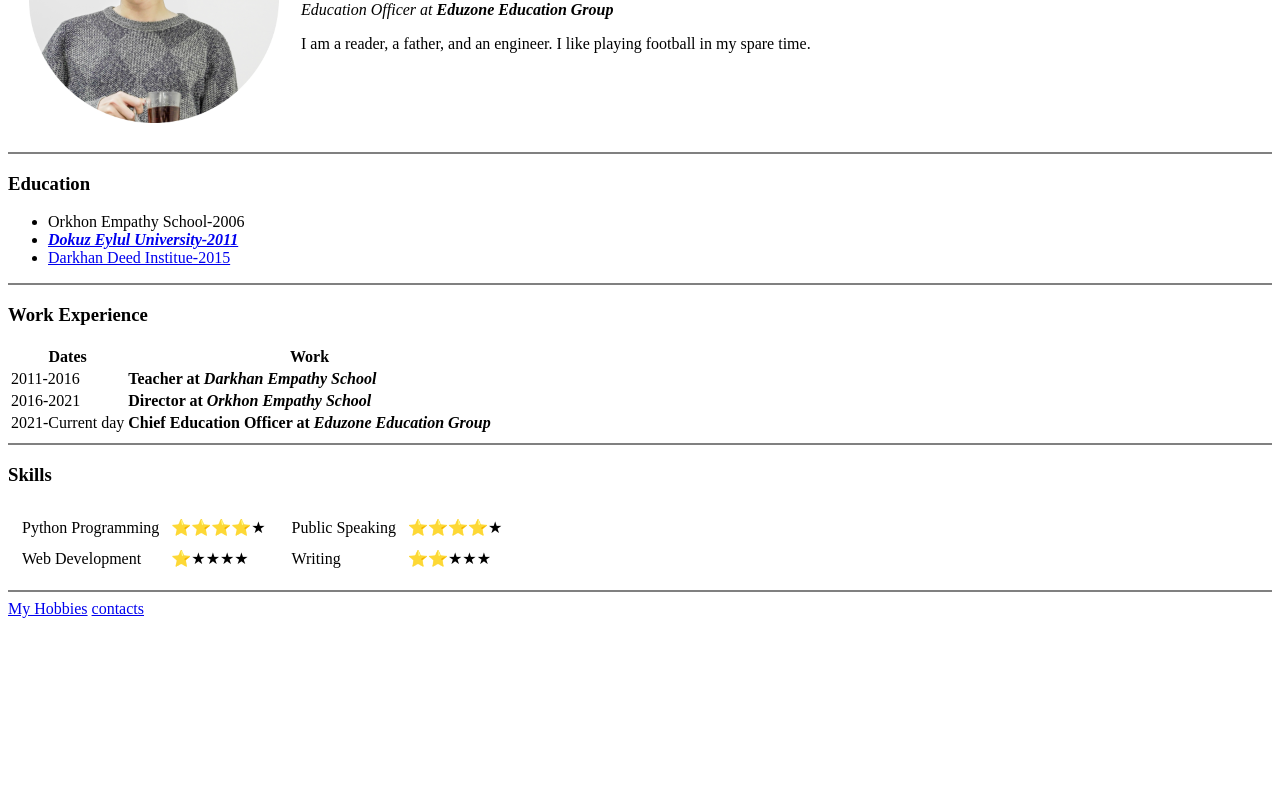
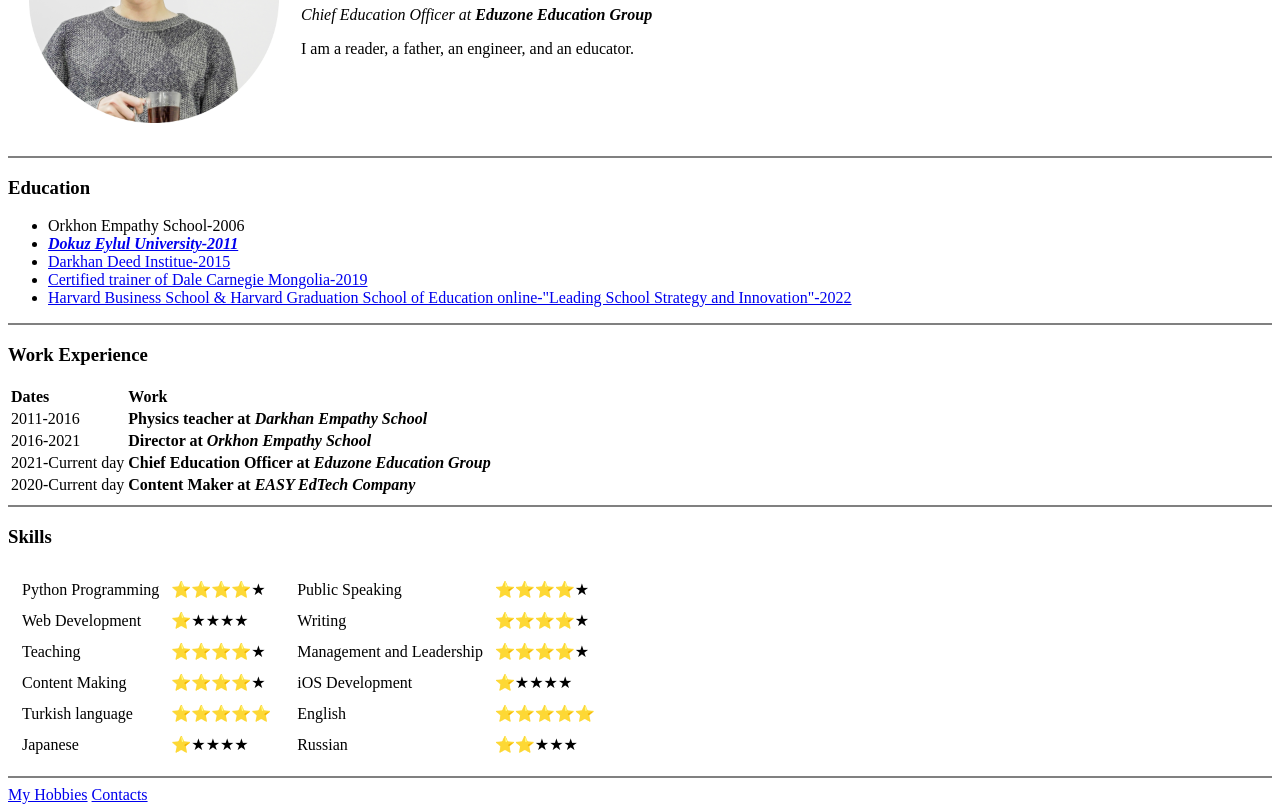
Before and after one commit to Amgaa88/CV, a plain HTML site: page index.html in a window 1280 px wide. Shown: the part 156-968 px from the top of the page. Before the commit the page ends 800 px from the top, so only its background shows below. Drawn offline with Linux system fonts and the light colour scheme.

Commit message:
Add files via upload

```diff
--- a/index.html
+++ b/index.html
@@ -1,3 +1,4 @@
+<!DOCTYPE html>
 <html lang="en">
 <head>
     <meta charset="UTF-8">
@@ -8,8 +9,8 @@
         <tr>
             <td> <img src="amgaa.png" alt=""></td>
             <td> <h1>Enkh-Amgalan OTGONPUREV</h1>
-                <p><em>Education Officer at <strong>Eduzone Education Group</strong></em></p>
-                <p>I am a reader, a father, and an engineer. I like playing football in my spare time.</p></td>
+                <p><em>Chief Education Officer at <strong>Eduzone Education Group</strong></em></p>
+                <p>I am a reader, a father, an engineer, and an educator.</p></td>
         </tr>
     </table>
 
@@ -21,6 +22,9 @@
         <li>Orkhon Empathy School-2006</li>
         <li><em><strong><a href="https://www.deu.edu.tr/">Dokuz Eylul University-2011</a></strong></em></li>
         <li><a href="https://darkhandeed.mn/">Darkhan Deed Institue-2015</a></li>
+        <li><a href="https://www.dalecarnegie.com/mn/course-finder">Certified trainer of Dale Carnegie Mongolia-2019</a></li>
+        <li><a href="https://www.gse.harvard.edu/ppe/program/leading-school-strategy-innovation-csml-course">Harvard Business School & Harvard Graduation School of Education online-"Leading School Strategy and Innovation"-2022</a></li>
+
     </ul>
 
     <hr size="2" noshade>
@@ -28,7 +32,7 @@
     <h3>Work Experience</h3>
 
    <table>
-    <thead>
+    <thead align="left">
         <tr>
             <th>Dates</th>
             <th>Work</th>
@@ -38,7 +42,7 @@
     <tfoot></tfoot>
     <tr>
         <td>2011-2016</td>
-        <td><strong>Teacher at <em>Darkhan Empathy School</em></strong></td>
+        <td><strong> Physics teacher at <em>Darkhan Empathy School</em></strong></td>
     </tr>
     <tr>
         <td>
@@ -49,6 +53,10 @@
     <tr>
         <td>2021-Current day </td>
         <td><strong>Chief Education Officer at <em>Eduzone Education Group</em></strong></td>
+    </tr>
+    <tr>
+        <td>2020-Current day </td>
+        <td><strong>Content Maker at <em>EASY EdTech Company</em></strong></td>
     </tr>
    </table>
 
@@ -67,7 +75,22 @@
                     <td>Web Development</td>
                     <td>⭐★★★★</td>
                 </tr>
-
+                <tr>
+                    <td>Teaching</td>
+                    <td>⭐⭐⭐⭐★</td>
+                </tr>
+                <tr>
+                    <td>Content Making</td>
+                    <td>⭐⭐⭐⭐★</td>
+                </tr>
+                <tr>
+                    <td>Turkish language</td>
+                    <td>⭐⭐⭐⭐⭐</td>
+                </tr>
+                <tr>
+                    <td>Japanese</td>
+                    <td>⭐★★★★</td>
+                </tr>
                </table>
         </td>
         <td>
@@ -78,6 +101,22 @@
                 </tr>
                 <tr>
                     <td>Writing</td>
+                    <td>⭐⭐⭐⭐★</td>
+                </tr>
+                <tr>
+                    <td>Management and Leadership</td>
+                    <td>⭐⭐⭐⭐★</td>
+                </tr>
+                <tr>
+                    <td>iOS Development</td>
+                    <td>⭐★★★★</td>
+                </tr>
+                <tr>
+                    <td>English</td>
+                    <td>⭐⭐⭐⭐⭐</td>
+                </tr>
+                <tr>
+                    <td>Russian</td>
                     <td>⭐⭐★★★</td>
                 </tr>
                </table>
@@ -87,6 +126,6 @@
 
     <hr size="2" noshade>
     <a href="hobbies.html">My Hobbies</a>
-   <a href="contacts.html">contacts</a>
+   <a href="contacts.html">Contacts</a>
 </body>
 </html>
```
Also changed, not shown: contacts.html (+4 -4 lines), hobbies.html (+5 -3 lines).
